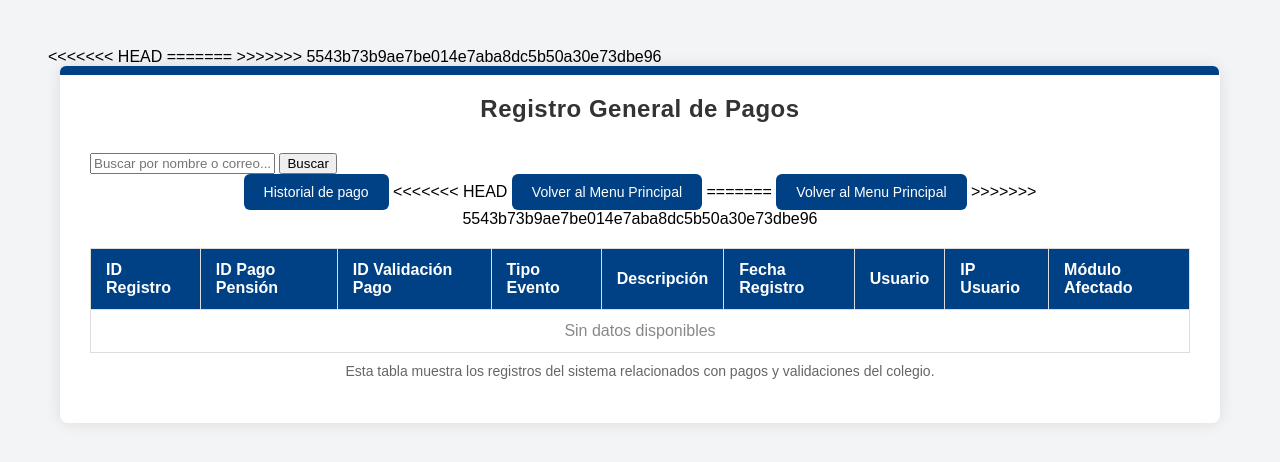
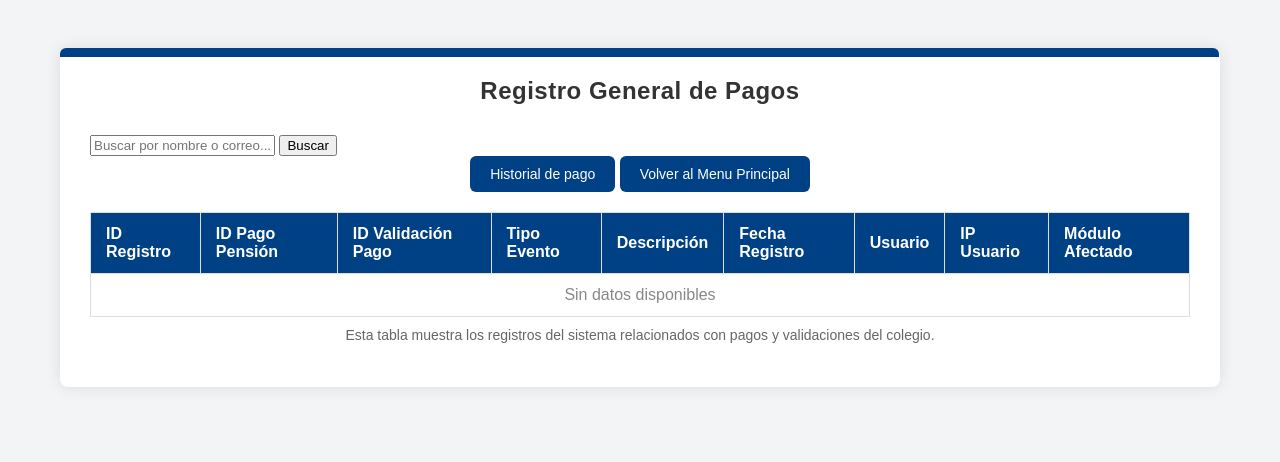
Before and after one commit to bard08/ColegioParticular-SENATI2025, a PHP site: template Vista/VistaPension_RegistroGeneral.php in a window 1280 px wide. Shown: the top 462 px of the page. Run offline with PHP 8.4, Linux system fonts and the light colour scheme; the template is opened without the code that fills it, so the values that code supplies are empty.

Commit message:
Update VistaPension_RegistroGeneral.php
sreserr

```diff
--- a/Vista/VistaPension_RegistroGeneral.php
+++ b/Vista/VistaPension_RegistroGeneral.php
@@ -8,11 +8,7 @@
 
   <title>Pensión - Registro General</title>
 
-<<<<<<< HEAD
   <link rel="stylesheet" href="../Modelo/VistaRegistroGeneral.css">
-=======
-  <link rel="stylesheet" href="../Vista/css/VistaRegistroGeneral.css">
->>>>>>> 5543b73b9ae7be014e7aba8dc5b50a30e73dbe96
 
 </head>
 
@@ -38,11 +34,7 @@
 
     <button onclick="location.href='VistaPension_HistorialPago.php'">Historial de pago</button>
 
-<<<<<<< HEAD
     <button onclick="location.href='../Vista/VistaPension_Principal.php'">Volver al Menu Principal</button>
-=======
-    <button onclick="location.href='../Vista/VistaPrincipal.php'">Volver al Menu Principal</button>
->>>>>>> 5543b73b9ae7be014e7aba8dc5b50a30e73dbe96
 
   </div>
 
```
